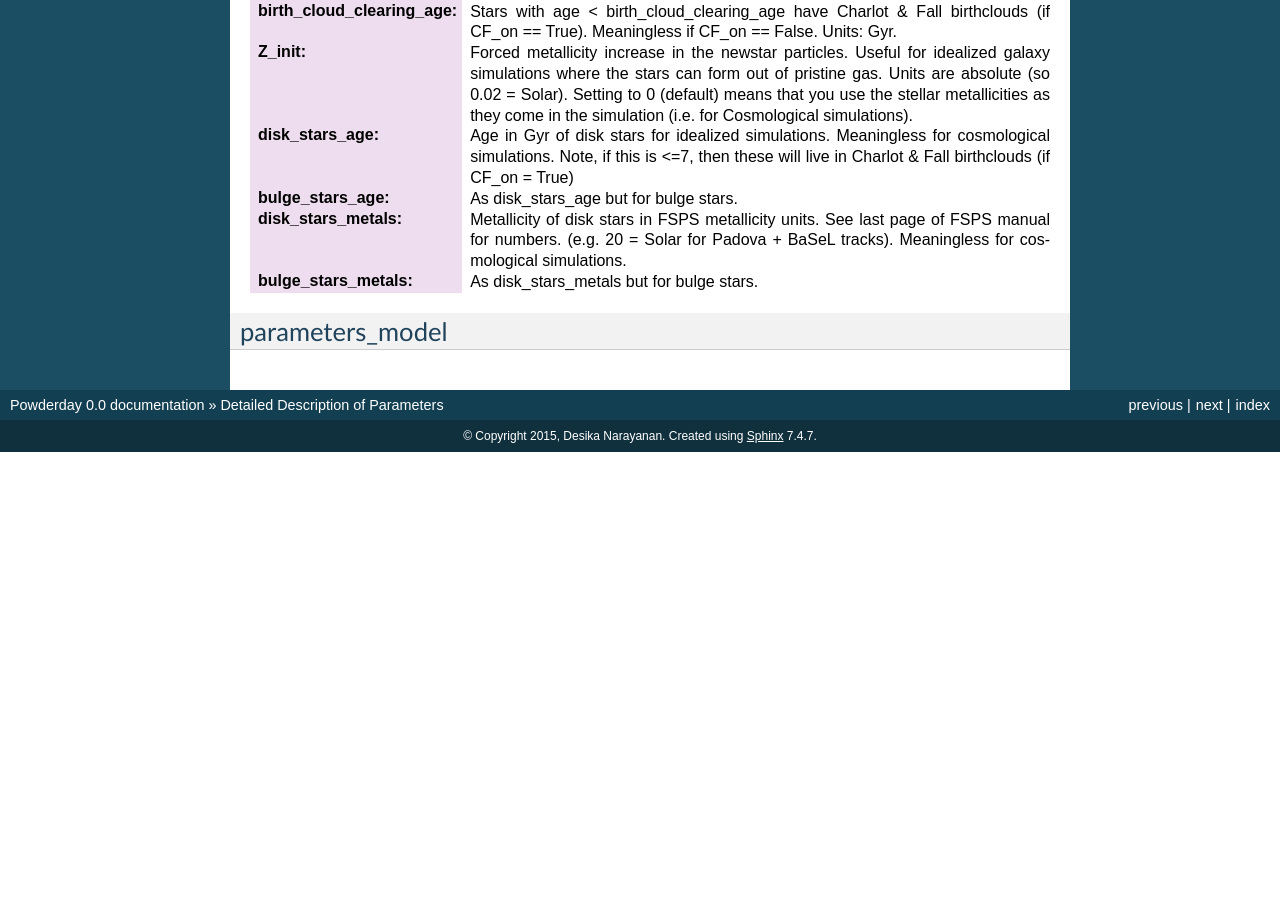
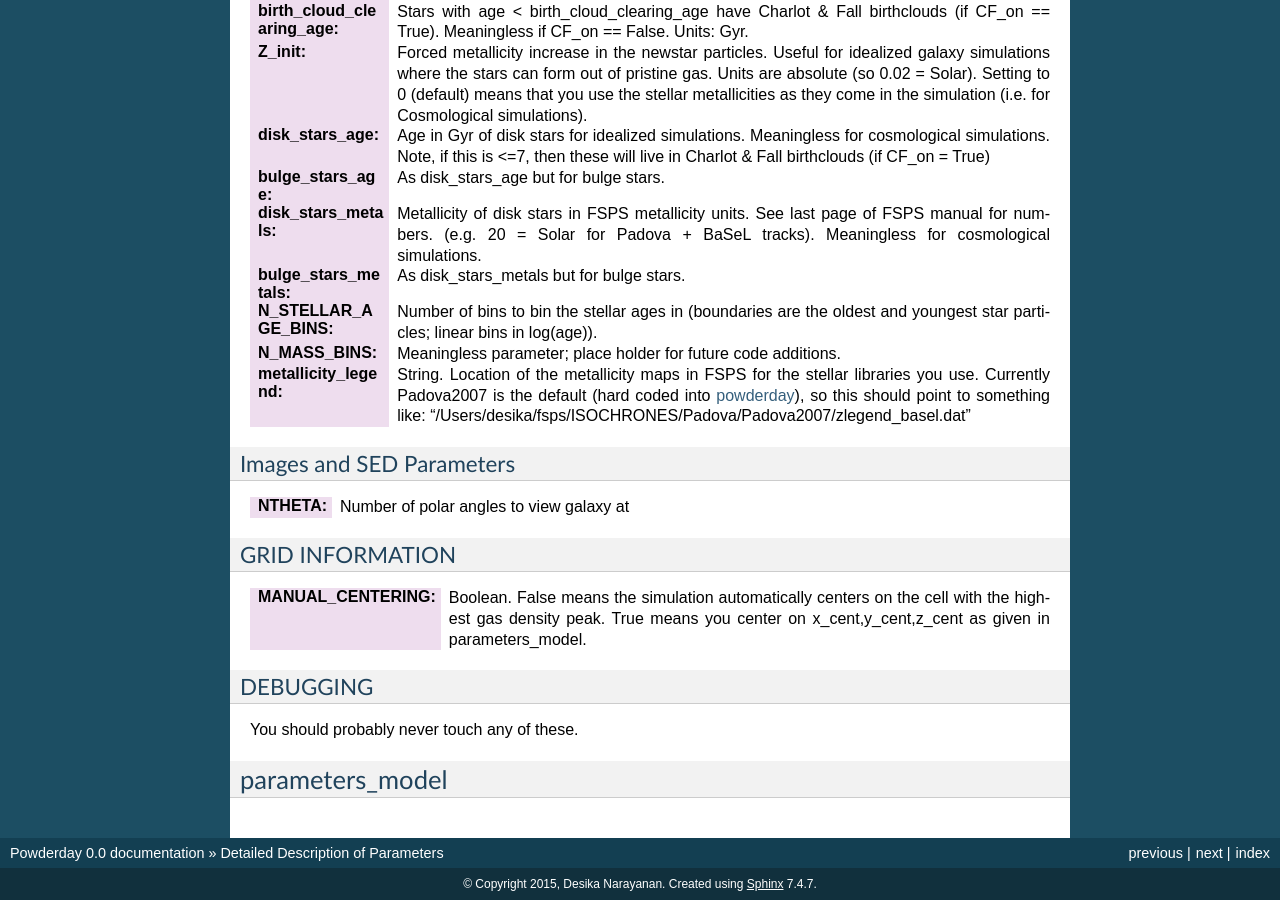
Before and after one commit to dnarayanan/powderday, a Sphinx documentation site: the page built from docs/parameters_description.rst, in a window 1280 px wide and 900 px high, scrolled down 1660 px. Built offline with Sphinx 7.4.7, drawn with Linux system fonts in a browser that asks for light colours; before the commit the page ends 2112 px from its top, so only the background shows below that; some of the changed text lies outside the part shown.

Commit message:
docs: parameters_master

```diff
--- a/docs/parameters_description.rst
+++ b/docs/parameters_description.rst
@@ -79,12 +79,13 @@ Dust Information
 
 :dustdir:
 
-   path to where your dust files are.  String format -
+   String. Path to where your dust files are.  String format -
    (e.g. '/home/desika/hyperion-dust-0.1.0/dust_files/')
 
 :dustfile:
 
-   Name of your main dust file.  String format - (e.g. 'd03_3.1_6.0_A.hdf5')
+   String. Name of your main dust file.  String format -
+   (e.g. 'd03_3.1_6.0_A.hdf5')
 
 :PAH:
 
@@ -196,6 +197,47 @@ Stellar SEDs Info
 
    As disk_stars_metals but for bulge stars.
 
+:N_STELLAR_AGE_BINS:
+
+   Number of bins to bin the stellar ages in (boundaries are the
+   oldest and youngest star particles; linear bins in log(age)).
+
+:N_MASS_BINS:
+
+   Meaningless parameter; place holder for future code additions.
+
+:metallicity_legend:
+
+   String.  Location of the metallicity maps in FSPS for the stellar
+   libraries you use.  Currently Padova2007 is the default (hard coded
+   into `powderday <https://bitbucket.org/desika/powderday>`_), so
+   this should point to something like:
+   "/Users/desika/fsps/ISOCHRONES/Padova/Padova2007/zlegend_basel.dat"
+
+
+
+Images and SED Parameters
+------------
+
+:NTHETA:
+
+   Number of polar angles to view galaxy at
+
+GRID INFORMATION
+------------
+
+:MANUAL_CENTERING:
+
+   Boolean.  False means the simulation automatically centers on the
+   cell with the highest gas density peak.  True means you center on
+   x_cent,y_cent,z_cent as given in parameters_model.
+
+
+DEBUGGING
+------------
+
+You should probably never touch any of these.
+
 
 parameters_model
 ============
```
